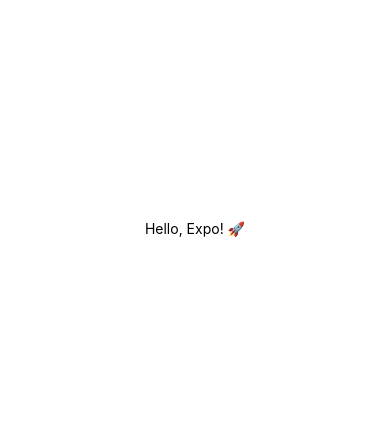
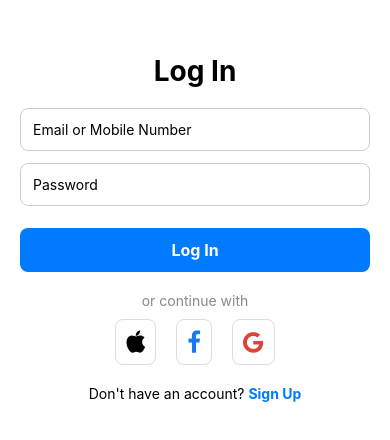
Before and after one commit to Sunshine050/emergency-frontend, a React Native app: screen /Login in a window 390 px wide. Shown: the part 194-634 px from the top of the page. Built offline with nearby package versions, Linux system fonts and the light colour scheme.

Commit message:
build login , register

```diff
--- a/App.tsx
+++ /dev/null
@@ -1,20 +0,0 @@
-import { StatusBar } from 'expo-status-bar';
-import { StyleSheet, Text, View } from 'react-native';
-
-export default function App() {
-  return (
-    <View style={styles.container}>
-      <Text>Hello, Expo! 🚀</Text>
-    </View>
-  );
-}
-
-
-const styles = StyleSheet.create({
-  container: {
-    flex: 1,
-    backgroundColor: '#fff',
-    alignItems: 'center',
-    justifyContent: 'center',
-  },
-});
--- a/index.ts
+++ b/index.ts
@@ -1,8 +1,4 @@
 import { registerRootComponent } from 'expo';
+import App from './src/App'; // แก้ให้ตรงกับชื่อไฟล์ที่มีจริง
 
-import App from './App';
-
-// registerRootComponent calls AppRegistry.registerComponent('main', () => App);
-// It also ensures that whether you load the app in Expo Go or in a native build,
-// the environment is set up appropriately
 registerRootComponent(App);
--- a/package.json
+++ b/package.json
@@ -11,7 +11,9 @@
   },
   "dependencies": {
     "@expo/metro-runtime": "~4.0.1",
+    "@react-native-google-signin/google-signin": "^13.2.0",
     "@react-navigation/native": "^7.0.14",
+    "@react-navigation/stack": "^7.1.1",
     "axios": "^1.7.9",
     "expo": "~52.0.35",
     "expo-status-bar": "~2.0.1",
@@ -19,16 +21,18 @@
     "react": "18.3.1",
     "react-dom": "18.3.1",
     "react-native": "0.76.7",
+    "react-native-fbsdk-next": "^13.4.1",
     "react-native-gesture-handler": "~2.20.2",
     "react-native-maps": "1.18.0",
     "react-native-reanimated": "^3.16.7",
-    "react-native-safe-area-context": "4.12.0",
+    "react-native-safe-area-context": "^4.12.0",
     "react-native-screens": "~4.4.0",
     "react-native-vector-icons": "^10.2.0",
     "react-native-web": "~0.19.13"
   },
   "devDependencies": {
     "@babel/core": "^7.25.2",
+    "@react-native-community/cli": "^15.1.3",
     "@types/react": "~18.3.12",
     "@types/react-native": "^0.73.0",
     "typescript": "^5.3.3"
--- a/src/App.tsx
+++ b/src/App.tsx
@@ -1,2 +1,21 @@
 import React from "react";
-import { StatusBar } from "expo-status-bar";
+import { NavigationContainer } from "@react-navigation/native";
+import { createStackNavigator } from "@react-navigation/stack";
+import LoginScreen from "./screens/Auth/LoginScreen";
+import RegisterScreen from "./screens/Auth/RegisterScreen";
+
+
+const Stack = createStackNavigator();
+
+const App = () => {
+  return (
+    <NavigationContainer>
+      <Stack.Navigator initialRouteName="Login">
+        <Stack.Screen name="Login" component={LoginScreen} options={{ headerShown: false }} />
+        <Stack.Screen name="Register" component={RegisterScreen} options={{ headerShown: false }} />
+      </Stack.Navigator>
+    </NavigationContainer>
+  );
+};
+
+export default App;
--- a/src/screens/Auth/LoginScreen.tsx
+++ b/src/screens/Auth/LoginScreen.tsx
@@ -1,21 +1,54 @@
 import React from "react";
-import { View, Text, Button, StyleSheet } from "react-native";
-import { NavigationProp } from "@react-navigation/native";
+import { View, Text, TextInput, TouchableOpacity, StyleSheet, Image } from "react-native";
+import { FontAwesome } from "@expo/vector-icons";
 
-type Props = {
-  navigation: NavigationProp<any>;
+const LoginScreen = ({ navigation }: any) => {
+  return (
+    <View style={styles.container}>
+      <Text style={styles.title}>Log In</Text>
+
+      <TextInput style={styles.input} placeholder="Email or Mobile Number" keyboardType="email-address" />
+      <TextInput style={styles.input} placeholder="Password" secureTextEntry />
+
+      <TouchableOpacity style={styles.button}>
+        <Text style={styles.buttonText}>Log In</Text>
+      </TouchableOpacity>
+
+      <Text style={styles.orText}>or continue with</Text>
+
+      <View style={styles.socialButtons}>
+        <TouchableOpacity style={styles.socialButton}>
+          <FontAwesome name="apple" size={24} color="black" />
+        </TouchableOpacity>
+        <TouchableOpacity style={styles.socialButton}>
+          <FontAwesome name="facebook" size={24} color="#1877F2" />
+        </TouchableOpacity>
+        <TouchableOpacity style={styles.socialButton}>
+          <FontAwesome name="google" size={24} color="#DB4437" />
+        </TouchableOpacity>
+      </View>
+
+      <Text style={styles.registerText}>
+        Don't have an account?{" "}
+        <Text style={styles.linkText} onPress={() => navigation.navigate("Register")}>
+          Sign Up
+        </Text>
+      </Text>
+    </View>
+  );
 };
 
-export default function LoginScreen({ navigation }: Props) {
-  return (
-    <View style={styles.container}>
-      <Text style={styles.title}>Login Screen</Text>
-      <Button title="Go to Home" onPress={() => navigation.navigate("Home")} />
-    </View>
-  );
-}
+const styles = StyleSheet.create({
+  container: { flex: 1, justifyContent: "center", alignItems: "center", padding: 20, backgroundColor: "#fff" },
+  title: { fontSize: 28, fontWeight: "bold", marginBottom: 20 },
+  input: { width: "100%", borderWidth: 1, padding: 12, borderRadius: 8, marginBottom: 12, borderColor: "#ccc" },
+  button: { backgroundColor: "#007BFF", padding: 12, borderRadius: 8, width: "100%", alignItems: "center", marginTop: 10 },
+  buttonText: { color: "white", fontSize: 16, fontWeight: "bold" },
+  orText: { marginTop: 20, marginBottom: 10, color: "#888" },
+  socialButtons: { flexDirection: "row", justifyContent: "center", gap: 20 },
+  socialButton: { backgroundColor: "#fff", padding: 10, borderRadius: 8, borderWidth: 1, borderColor: "#ddd" },
+  registerText: { marginTop: 20, fontSize: 14 },
+  linkText: { color: "#007BFF", fontWeight: "bold" },
+});
 
-const styles = StyleSheet.create({
-  container: { flex: 1, justifyContent: "center", alignItems: "center" },
-  title: { fontSize: 24, fontWeight: "bold" },
-});
+export default LoginScreen;
--- a/src/screens/Auth/RegisterScreen.tsx
+++ b/src/screens/Auth/RegisterScreen.tsx
@@ -1,13 +1,39 @@
-import React from 'react';
-import { View, Text, Button } from 'react-native';
+import React from "react";
+import { View, Text, TextInput, TouchableOpacity, StyleSheet } from "react-native";
 
-const RegisterScreen: React.FC<{ navigation: any }> = ({ navigation }) => {
+const RegisterScreen = ({ navigation }: any) => {
   return (
-    <View>
-      <Text>Register Screen</Text>
-      <Button title="Go to Login" onPress={() => navigation.navigate('Login')} />
+    <View style={styles.container}>
+      <Text style={styles.title}>Sign Up</Text>
+
+      <TextInput style={styles.input} placeholder="Full Name" />
+      <TextInput style={styles.input} placeholder="Email" keyboardType="email-address" />
+      <TextInput style={styles.input} placeholder="Mobile Number" keyboardType="phone-pad" />
+      <TextInput style={styles.input} placeholder="Date of Birth (DD/MM/YYYY)" />
+      <TextInput style={styles.input} placeholder="Password" secureTextEntry />
+
+      <TouchableOpacity style={styles.button}>
+        <Text style={styles.buttonText}>Sign Up</Text>
+      </TouchableOpacity>
+
+      <Text style={styles.registerText}>
+        Already have an account?{" "}
+        <Text style={styles.linkText} onPress={() => navigation.navigate("Login")}>
+          Log In
+        </Text>
+      </Text>
     </View>
   );
 };
 
+const styles = StyleSheet.create({
+  container: { flex: 1, justifyContent: "center", alignItems: "center", padding: 20, backgroundColor: "#fff" },
+  title: { fontSize: 28, fontWeight: "bold", marginBottom: 20 },
+  input: { width: "100%", borderWidth: 1, padding: 12, borderRadius: 8, marginBottom: 12, borderColor: "#ccc" },
+  button: { backgroundColor: "#007BFF", padding: 12, borderRadius: 8, width: "100%", alignItems: "center", marginTop: 10 },
+  buttonText: { color: "white", fontSize: 16, fontWeight: "bold" },
+  registerText: { marginTop: 20, fontSize: 14 },
+  linkText: { color: "#007BFF", fontWeight: "bold" },
+});
+
 export default RegisterScreen;
```
Also changed, not shown: src/components/Button.tsx (+8 -16 lines), src/navigation/AppNavigator.tsx (+26 -13 lines), src/screens/Home/HomeScreen.tsx (+15 -5 lines), src/screens/SOS/SosScreen.tsx (+13 -23 lines), 2 other files (tests, documents, lock files or other folders).
